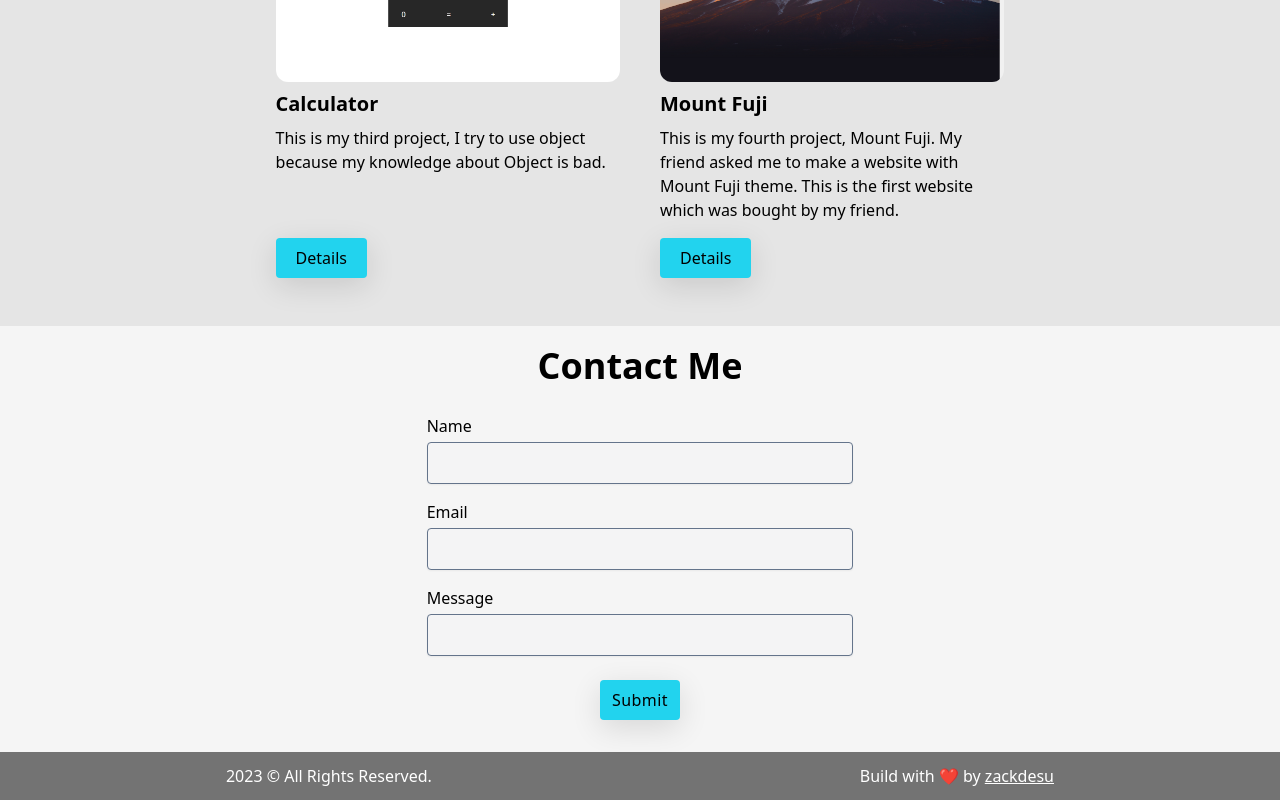
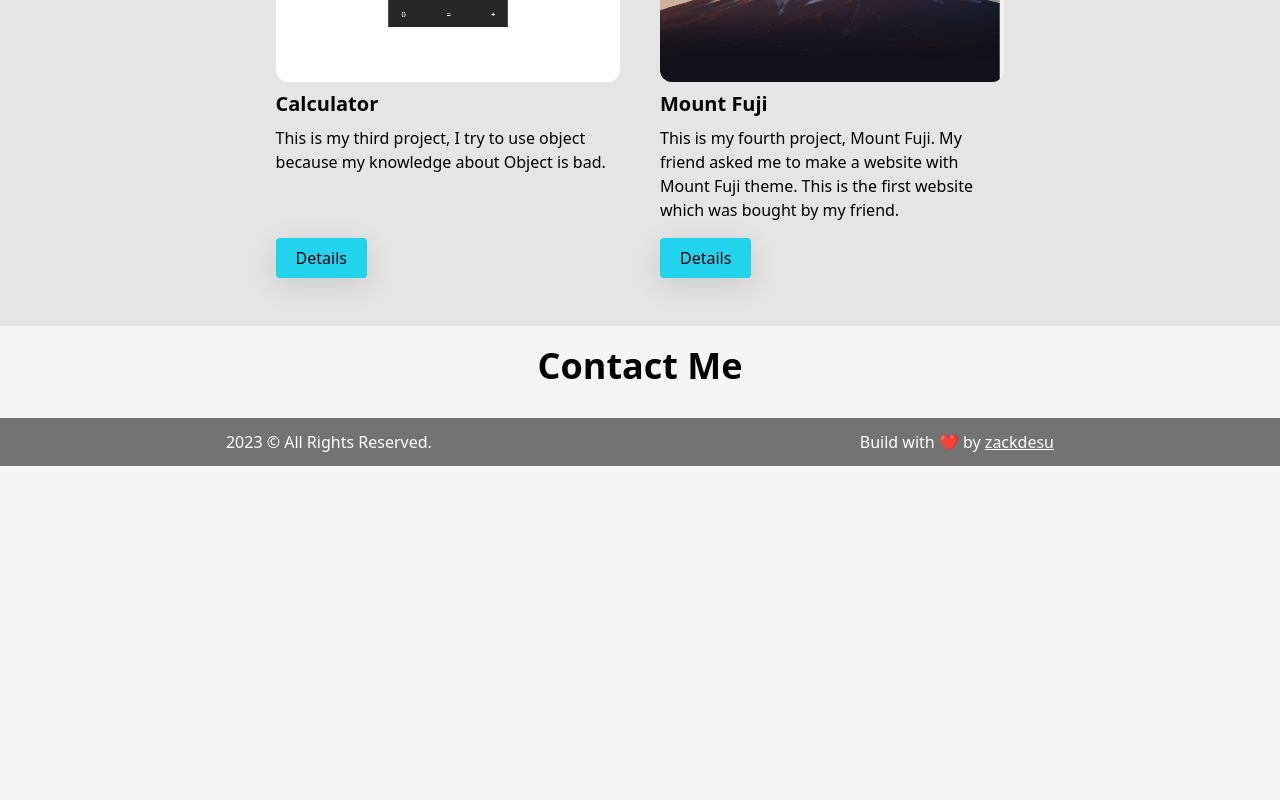
Before and after one commit to zackdesu/portfolio, a Next.js app: page / in a window 1280 px wide. Shown: the part 2553-3353 px from the top of the page. After the commit the page ends 3019 px from the top, so only its background shows below. Built offline with nearby package versions, Linux system fonts and the light colour scheme.

Commit message:
Deleting contact

```diff
--- /dev/null
+++ b/app/[slug]/page.jsx
@@ -0,0 +1,19 @@
+import React from "react";
+import Image from "next/image";
+
+const Page = ({ params }) => {
+  return (
+    <div>
+      <div className="w-full h-1/2 bg-black">
+        <Image
+          src={`/img/project/${params.slug}.png`}
+          fill={true}
+          style={{ objectFit: "contain" }}
+          alt={params.slug}
+        />
+      </div>
+    </div>
+  );
+};
+
+export default Page;
--- a/app/contact.jsx
+++ b/app/contact.jsx
@@ -2,66 +2,12 @@
 import React from "react";
 
 const Contact = () => {
-  const handleSubmit = async (e) => {
-    e.preventDefault();
-
-    const data = {
-      name: e.target.Name.value,
-      email: e.target.Email.value,
-      message: e.target.Message.value,
-    };
-
-    const res = await fetch("/api/contact", {
-      method: "POST",
-      headers: {
-        "Content-Type": "application/json",
-      },
-      body: JSON.stringify(data),
-    });
-
-    const result = await res.json();
-
-    if (res.ok) {
-      alert(result.message);
-    } else {
-      alert(result.message);
-    }
-  };
-
-  const InputForm = ({ name, type = "text" }) => (
-    <div className="flex flex-col w-full sm:w-3/4 lg:w-1/2">
-      <label htmlFor={name} className="my-1 font-medium">
-        {name}
-      </label>
-      <input
-        type={type}
-        id={name}
-        name={name}
-        className="mb-3 px-3 py-2 rounded border border-slate-500 shadow-sm focus:outline-none focus:border-cyan-500 bg-zinc-100 dark:bg-zinc-700"
-        autoComplete="off"
-      />
-    </div>
-  );
   return (
     <div
       className="flex flex-col items-center justify-center my-5"
       id="contact"
     >
       <h1 className="mb-3">Contact Me</h1>
-      <form
-        className="my-3 w-2/3 flex flex-col items-center"
-        onSubmit={handleSubmit}
-      >
-        <InputForm name="Name" />
-        <InputForm name="Email" type="email" />
-        <InputForm name="Message" />
-        <button
-          type="submit"
-          className="bg-cyan-400 dark:bg-cyan-700 rounded px-3 py-2 mt-3 shadow-[0_8px_30px_rgb(0,0,0,0.12)] font-medium tracking-wide"
-        >
-          Submit
-        </button>
-      </form>
     </div>
   );
 };
--- a/package.json
+++ b/package.json
@@ -12,9 +12,7 @@
     "autoprefixer": "10.4.14",
     "eslint": "8.40.0",
     "eslint-config-next": "^13.4.4",
-    "express-rate-limit": "^6.7.0",
     "next": "^13.4.4",
-    "nodemailer": "^6.9.3",
     "postcss": "8.4.23",
     "react": "^18.2.0",
     "react-dom": "^18.2.0",
--- a/pages/api/component/apiRateLimiter.js
+++ /dev/null
@@ -1,9 +0,0 @@
-import rateLimit from "express-rate-limit";
-
-const apiRateLimiter = rateLimit({
-  windowMs: 1000 * 60 * 60,
-  max: 3,
-  message: { message: "Form submission limit reached" },
-});
-
-export default apiRateLimiter;
--- a/pages/api/contact.js
+++ /dev/null
@@ -1,77 +0,0 @@
-import apiRateLimiter from "./component/apiRateLimiter";
-import nodemailer from "nodemailer";
-
-const handler = async (req, res) => {
-  apiRateLimiter(req, res, async () => {
-    if (req.method === "POST") {
-      const data = req.body;
-      if (!data.name || !data.email || !data.message) {
-        return res.status(400).json({
-          message: `Input still empty!`,
-        });
-      }
-      const email = process.env.EMAIL;
-      const pass = process.env.EMAIL_PASS;
-
-      const transporter = nodemailer.createTransport({
-        port: 465,
-        service: "gmail",
-        auth: {
-          user: email,
-          pass,
-        },
-        host: "smtp.gmail.com",
-        secure: true,
-      });
-
-      await new Promise((res, rej) => {
-        transporter.verify((err, success) => {
-          if (err) {
-            console.error(err);
-            rej(err);
-            res.status(400).json({
-              message: 'Transporter is error.'
-            })
-          } else {
-            console.log(success);
-            res(success);
-          }
-        });
-      });
-
-      const mailData = {
-        from: {
-          name: data.name,
-          address: data.email,
-        },
-        to: "zarchxxx@gmail.com",
-        subject: "Portfolio Contact",
-        text: "Portfolio",
-        html: `
-        <p>Sender: ${data.name}</p>
-        <p>Email: ${data.email}</p>
-        <h1>Message</h1>
-        <p>${data.message}</p>`,
-      };
-
-      await new Promise((resolve, reject) => {
-        // send mail
-        transporter.sendMail(mailData, (err, info) => {
-          if (err) {
-            console.error(err);
-            reject(err);
-            res.status(400).json({
-              message: 'Message failed to send! Try Again'
-            })
-          } else {
-            console.log(info);
-            resolve(info);
-          }
-        });
-      });
-    }
-    res.status(200).json({ message: "Message sent!" });
-  });
-};
-
-export default handler;
```
Also changed, not shown: 1 other file (tests, documents, lock files or other folders).
